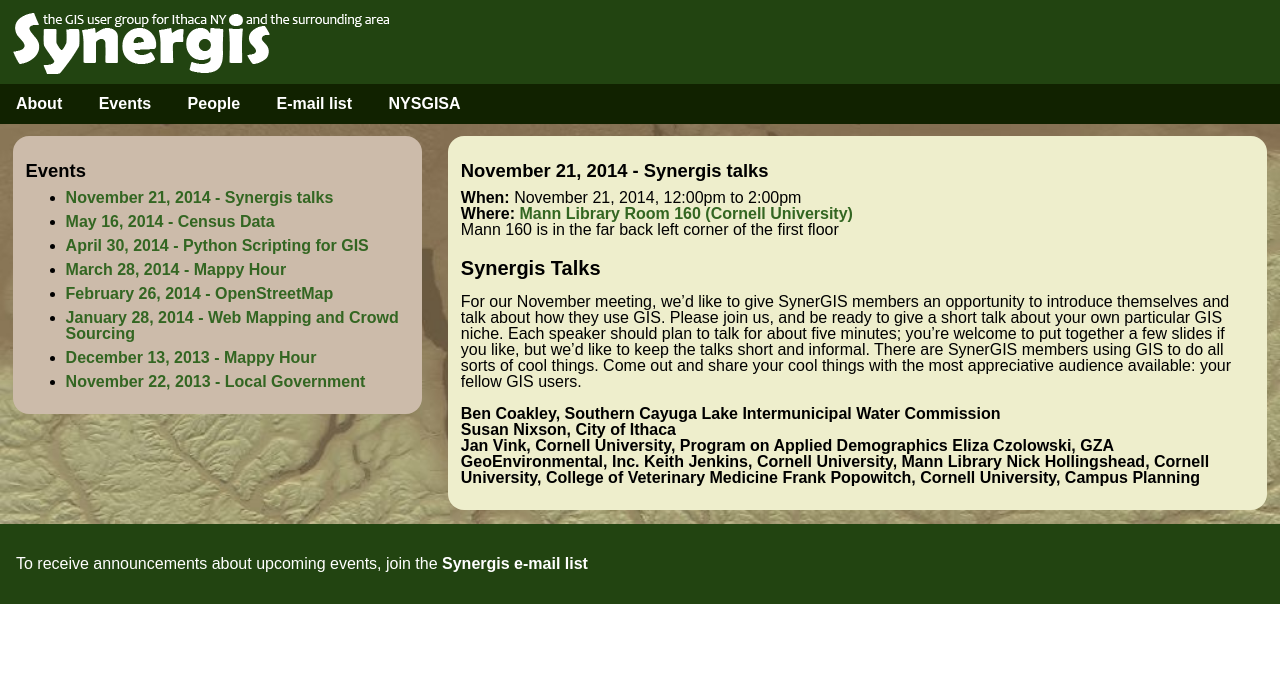
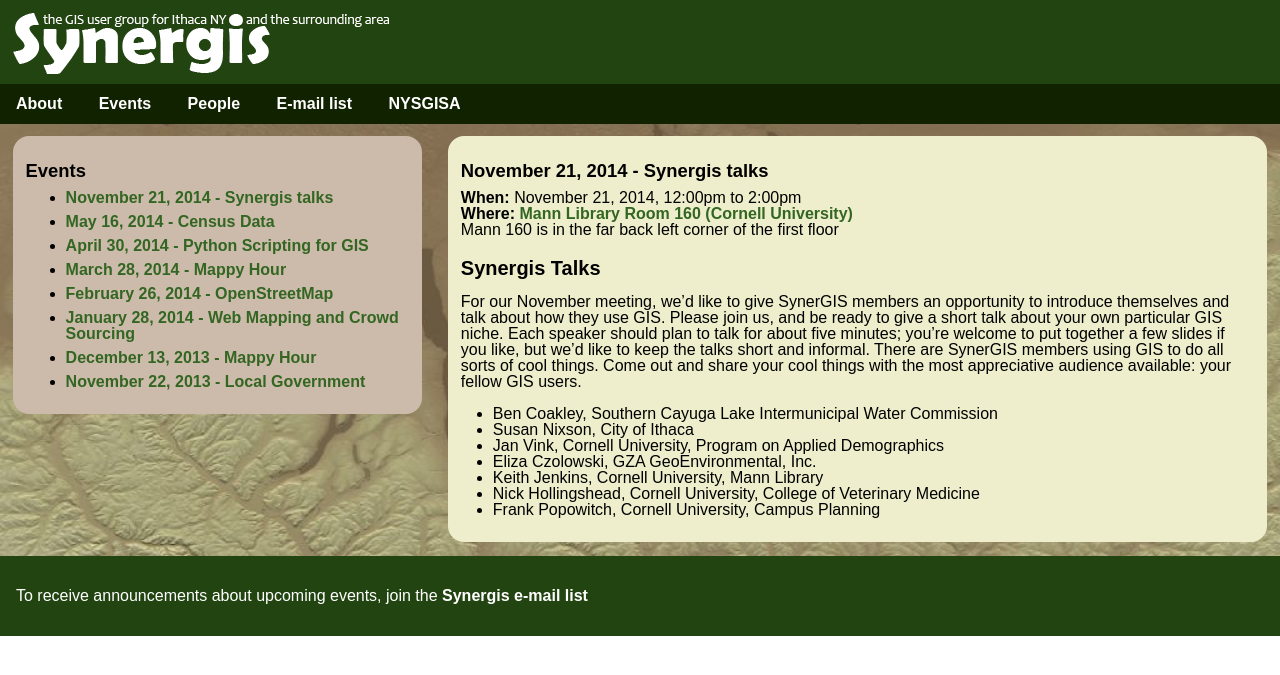
Before and after one commit to synergis-ny/synergis-ny.github.io, a Jekyll site: the page built from _posts/events/2014-11-21-short-talks.md, in a window 1280 px wide. Shown: the top 675 px of the page. Built offline with Jekyll 4.4.1, drawn with Linux system fonts in a browser that asks for light colours.

```diff
--- a/_posts/events/2014-11-21-short-talks.md
+++ b/_posts/events/2014-11-21-short-talks.md
@@ -19,10 +19,10 @@ There are SynerGIS members using GIS to do all sorts of cool things.  Come out
 and share your cool things with the most appreciative audience available:
 your fellow GIS users.
 
-**Ben Coakley, Southern Cayuga Lake Intermunicipal Water Commission**
-**Susan Nixson, City of Ithaca**
-**Jan Vink, Cornell University, Program on Applied Demographics**
-**Eliza Czolowski, GZA GeoEnvironmental, Inc.**
-**Keith Jenkins, Cornell University, Mann Library**
-**Nick Hollingshead, Cornell University, College of Veterinary Medicine**
-**Frank Popowitch, Cornell University, Campus Planning**
+* Ben Coakley, Southern Cayuga Lake Intermunicipal Water Commission
+* Susan Nixson, City of Ithaca
+* Jan Vink, Cornell University, Program on Applied Demographics
+* Eliza Czolowski, GZA GeoEnvironmental, Inc.
+* Keith Jenkins, Cornell University, Mann Library
+* Nick Hollingshead, Cornell University, College of Veterinary Medicine
+* Frank Popowitch, Cornell University, Campus Planning
```
